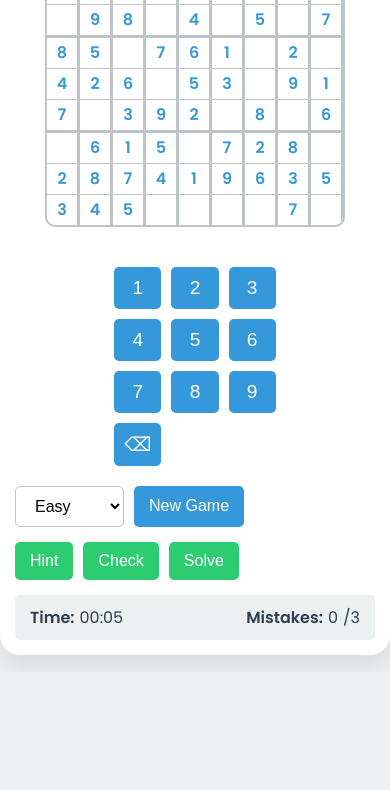
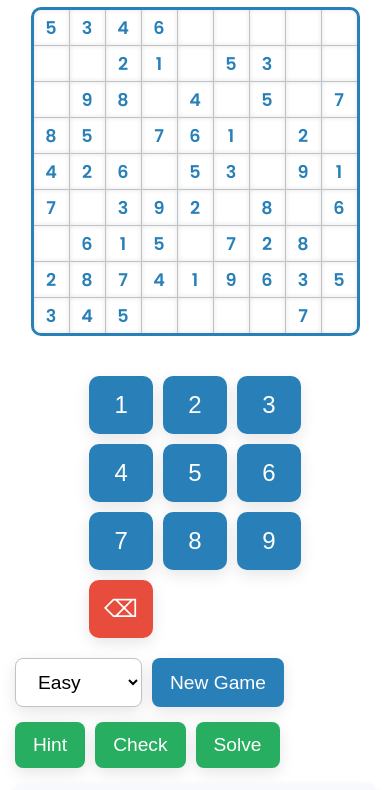
Before and after one commit to chinmay4c/SudokuSolver, a plain HTML site: page index.html in a window 390 px wide. Shown: the part 172-962 px from the top of the page. Before the commit the page ends 844 px from the top, so only its background shows below. Drawn offline with Linux system fonts and the light colour scheme.

Commit message:
final updates done with game

```diff
--- a/styles.css
+++ b/styles.css
@@ -1,11 +1,15 @@
 :root {
-    --primary-color: #3498db;
-    --secondary-color: #2ecc71;
-    --background-color: #ecf0f1;
+    --primary-color: #2980b9;
+    --secondary-color: #27ae60;
+    --background-color: #f7f9fc;
     --board-color: #ffffff;
     --text-color: #2c3e50;
     --border-color: #bdc3c7;
     --highlight-color: #e74c3c;
+    --box-shadow-color: rgba(0, 0, 0, 0.1);
+    --selected-cell-color: #d0e7ff;
+    --hover-cell-color: #e6f2ff;
+    --modal-background-color: rgba(0, 0, 0, 0.8);
 }
 
 body {
@@ -23,7 +27,7 @@ body {
 .game-container {
     background-color: var(--board-color);
     border-radius: 20px;
-    box-shadow: 0 10px 30px rgba(0, 0, 0, 0.1);
+    box-shadow: 0 20px 40px var(--box-shadow-color);
     padding: 30px;
     max-width: 600px;
     width: 100%;
@@ -36,8 +40,9 @@ header {
 
 h1 {
     color: var(--primary-color);
-    font-size: 2.5em;
+    font-size: 3em;
     margin: 0;
+    text-shadow: 2px 2px 4px var(--box-shadow-color);
 }
 
 main {
@@ -57,7 +62,7 @@ main {
     grid-template-columns: repeat(9, 1fr);
     gap: 1px;
     background-color: var(--border-color);
-    border: 2px solid var(--border-color);
+    border: 3px solid var(--primary-color);
     border-radius: 10px;
     overflow: hidden;
 }
@@ -68,40 +73,37 @@ main {
     display: flex;
     justify-content: center;
     align-items: center;
-    font-size: 1.2em;
+    font-size: 1.4em;
     font-weight: 600;
     background-color: var(--board-color);
     cursor: pointer;
-    transition: all 0.3s ease;
+    transition: background-color 0.3s ease, box-shadow 0.3s ease;
+    box-shadow: inset 0 0 5px var(--box-shadow-color);
 }
 
 .cell:hover {
-    background-color: #e0e0e0;
+    background-color: var(--hover-cell-color);
+    box-shadow: inset 0 0 10px var(--box-shadow-color);
 }
 
 .cell.selected {
-    background-color: #a0d0ff;
+    background-color: var(--selected-cell-color);
+    box-shadow: inset 0 0 15px var(--box-shadow-color);
 }
 
 .cell.given {
     color: var(--primary-color);
+    font-weight: 700;
 }
 
 .cell.correct {
     color: var(--secondary-color);
+    font-weight: 700;
 }
 
 .cell.incorrect {
     color: var(--highlight-color);
-}
-
-.cell:nth-child(3n) {
-    border-right: 2px solid var(--border-color);
-}
-
-.cell:nth-child(n+19):nth-child(-n+27),
-.cell:nth-child(n+46):nth-child(-n+54) {
-    border-bottom: 2px solid var(--border-color);
+    font-weight: 700;
 }
 
 #number-pad {
@@ -111,18 +113,28 @@ main {
 }
 
 .number-btn {
-    font-size: 1.2em;
-    padding: 10px;
+    font-size: 1.5em;
+    padding: 15px;
     background-color: var(--primary-color);
     color: white;
     border: none;
-    border-radius: 5px;
+    border-radius: 10px;
     cursor: pointer;
-    transition: background-color 0.3s ease;
+    transition: background-color 0.3s ease, transform 0.3s ease;
+    box-shadow: 0 5px 15px var(--box-shadow-color);
 }
 
 .number-btn:hover {
-    background-color: #2980b9;
+    background-color: #1f639d;
+    transform: translateY(-3px);
+}
+
+.erase-btn {
+    background-color: var(--highlight-color);
+}
+
+.erase-btn:hover {
+    background-color: #c0392b;
 }
 
 .game-controls {
@@ -137,12 +149,13 @@ main {
 }
 
 select, button {
-    font-size: 1em;
-    padding: 10px 15px;
+    font-size: 1.2em;
+    padding: 12px 18px;
     border: none;
-    border-radius: 5px;
+    border-radius: 8px;
     cursor: pointer;
     transition: all 0.3s ease;
+    box-shadow: 0 5px 15px var(--box-shadow-color);
 }
 
 select {
@@ -156,7 +169,7 @@ button {
 }
 
 button:hover {
-    background-color: #27ae60;
+    background-color: #219150;
 }
 
 #new-game-btn {
@@ -164,7 +177,7 @@ button:hover {
 }
 
 #new-game-btn:hover {
-    background-color: #2980b9;
+    background-color: #1f639d;
 }
 
 .game-info {
@@ -172,7 +185,8 @@ button:hover {
     justify-content: space-between;
     background-color: var(--background-color);
     padding: 10px 15px;
-    border-radius: 5px;
+    border-radius: 8px;
+    box-shadow: 0 5px 10px var(--box-shadow-color);
 }
 
 .info-item {
@@ -193,7 +207,9 @@ button:hover {
     top: 0;
     width: 100%;
     height: 100%;
-    background-color: rgba(0,0,0,0.5);
+    background-color: var(--modal-background-color);
+    justify-content: center;
+    align-items: center;
 }
 
 .modal-content {
@@ -203,10 +219,23 @@ button:hover {
     border-radius: 10px;
     max-width: 400px;
     text-align: center;
+    box-shadow: 0 20px 40px var(--box-shadow-color);
+    animation: fadeIn 0.5s ease-in;
 }
 
 #modal-close {
     margin-top: 20px;
+    background-color: var(--highlight-color);
+    border: none;
+    color: white;
+    padding: 10px 20px;
+    border-radius: 8px;
+    cursor: pointer;
+    transition: background-color 0.3s ease;
+}
+
+#modal-close:hover {
+    background-color: #c0392b;
 }
 
 @media (max-width: 600px) {
@@ -220,9 +249,9 @@ button:hover {
     }
 
     .cell {
-        width: 30px;
-        height: 30px;
-        font-size: 1em;
+        width: 35px;
+        height: 35px;
+        font-size: 1.1em;
     }
 
     #number-pad {
```
